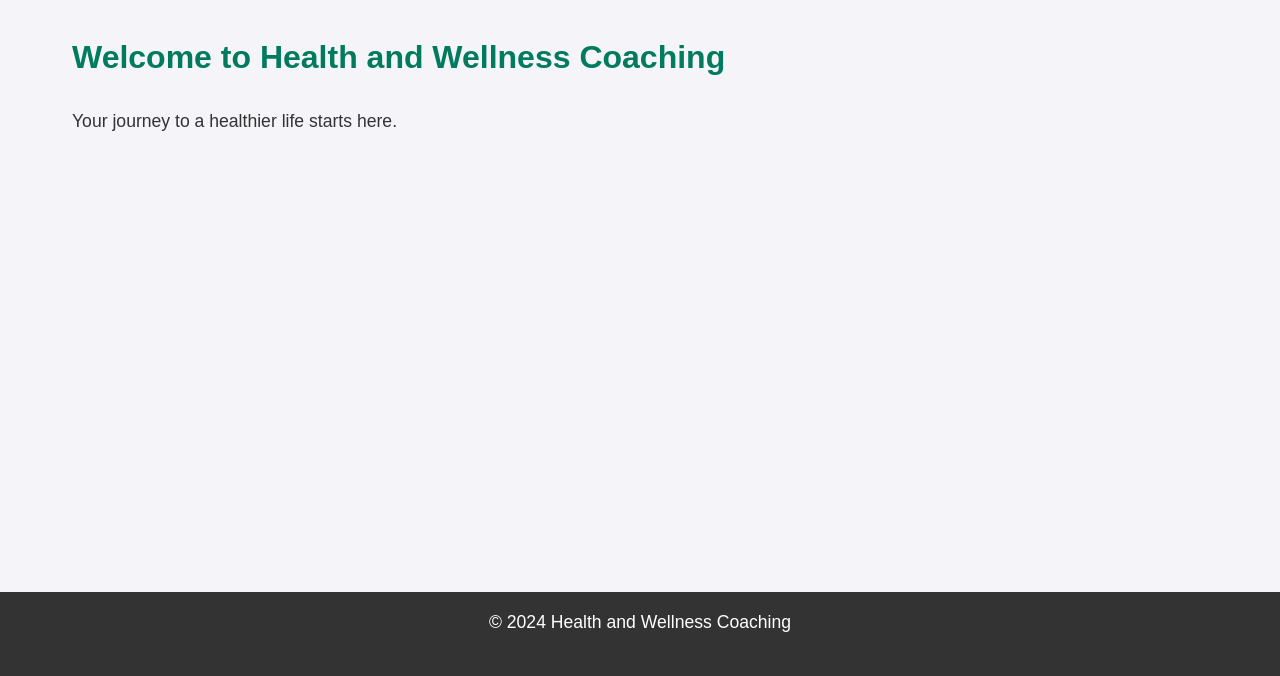
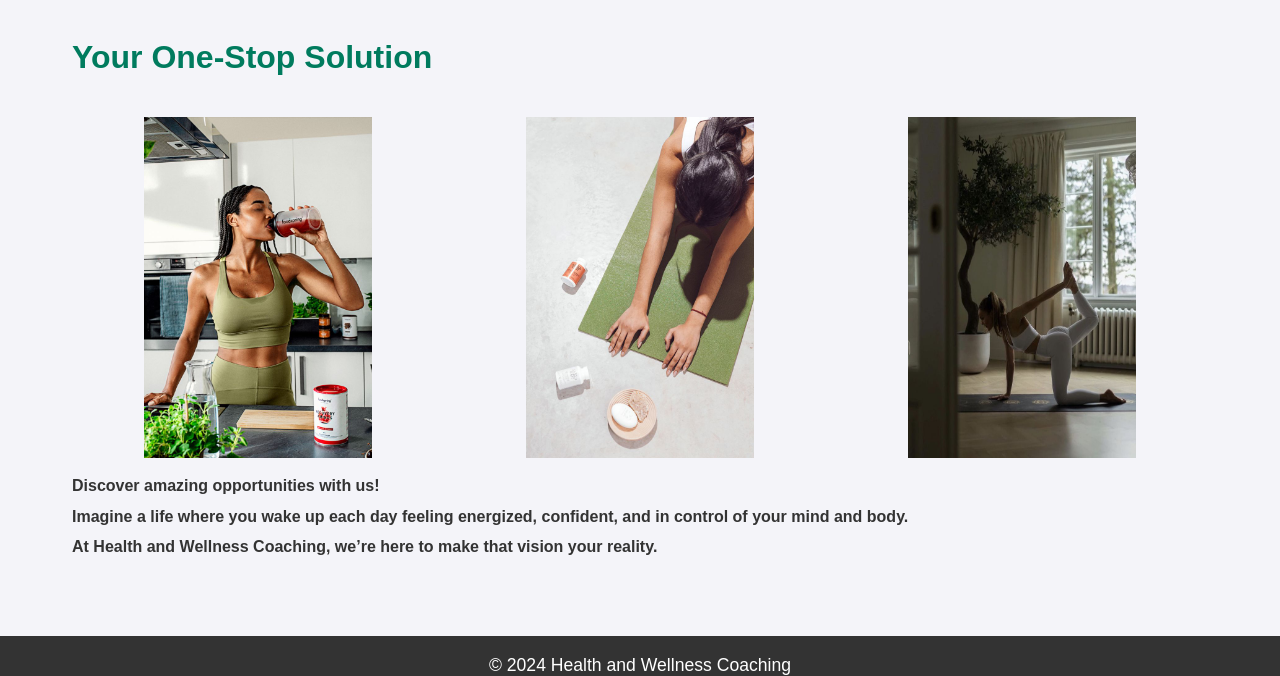
Before and after one commit to QendresaMorina/Health-and-Wellness-Coaching, a PHP site: page / in a window 1280 px wide. Shown: the part 124-800 px from the top of the page. Run offline with PHP 8.4, Linux system fonts and the light colour scheme.

Commit message:
Homepage finished

```diff
--- a/app.js
+++ b/app.js
@@ -19,3 +19,23 @@ function validateLoginForm() {
     // Nëse gjithçka është në rregull, formulari dërgohet
     return true;
 }
+// Function to display the current day
+function displayCurrentDay() {
+    const daysOfWeek = [
+        "Sunday",
+        "Monday",
+        "Tuesday",
+        "Wednesday",
+        "Thursday",
+        "Friday",
+        "Saturday"
+    ];
+
+    const today = new Date();
+    const currentDay = daysOfWeek[today.getDay()];
+
+    document.getElementById("current-day").textContent = currentDay;
+}
+
+// Call the function on page load
+displayCurrentDay();
--- a/index.html
+++ b/index.html
@@ -22,9 +22,19 @@
             </ul>
         </nav>
     </header>
-    <main>
-        <h2>Welcome to Health and Wellness Coaching</h2>
-        <p>Your journey to a healthier life starts here.</p>
+
+    <main class="main-content">
+        <section class="hero">
+            <h2>Your One-Stop Solution</h2>
+            <div class="image-container">
+            <img src="coach.jpg" alt="Welcome Image" class="small-img">
+            <img src="coach1.jpg" alt="Photo 1" class="small-img">
+            <img src="coach2.jpg" alt="Photo 2" class="small-img">
+            </div>
+            <p><h4> Discover amazing opportunities with us!</h4></p>
+            <p><h4> Imagine a life where you wake up each day feeling energized, confident, and in control of your mind and body.</h4></p>
+            <p><h4> At Health and Wellness Coaching, we’re here to make that vision your reality.</h4></p>
+        </section>
     </main>
     <footer>
         <p>&copy; 2024 Health and Wellness Coaching</p>
--- a/styles.css
+++ b/styles.css
@@ -169,3 +169,42 @@ form p a:hover {
         padding: 1.5rem;
     }
 }
+img {
+    max-width: 20%; /* Zvogëlon gjerësinë e fotove në 10% të gjerësisë së kontejnerit */
+    height: auto; /* Siguron që raporti i aspektit të fotos të ruhet */
+    margin: 10px auto; /* Shton hapësirë rreth fotove */
+    display: block; /* Qendron fotot në mes të kontejnerit */
+}
+.small-img {
+    max-width: 20%; /* Madhësi më e vogël për foto specifike */
+    height: auto;
+    margin: 10px auto;
+    display: block;
+}
+.image-container {
+    display: flex;
+    gap:10px;
+}
+.image-container img{
+    max-width: 20%;
+    height: auto;
+}
+footer {
+    max-width: 100%; /* Siguron që footer-i të mbushë plotësisht ekranin */
+    max-height: 40px;
+    padding: 10px 0; /* Shton pak më shumë hapësirë të vogël */
+}
+
+/* Për linket në footer */
+footer a {
+    color: white;
+    text-decoration: none;
+    font-size: 14px; /* Zvogëlon madhësinë e linkeve */
+}
+
+footer a:hover {
+    text-decoration: underline;
+}
+p {
+    margin: 5px 0;
+}
```
Also changed, not shown: home.html (deleted, +0 -12 lines), login.html (+5 -15 lines), assets/style.css (deleted), coach.jpg (added), coach1.jpg (added), coach2.jpg (added).
